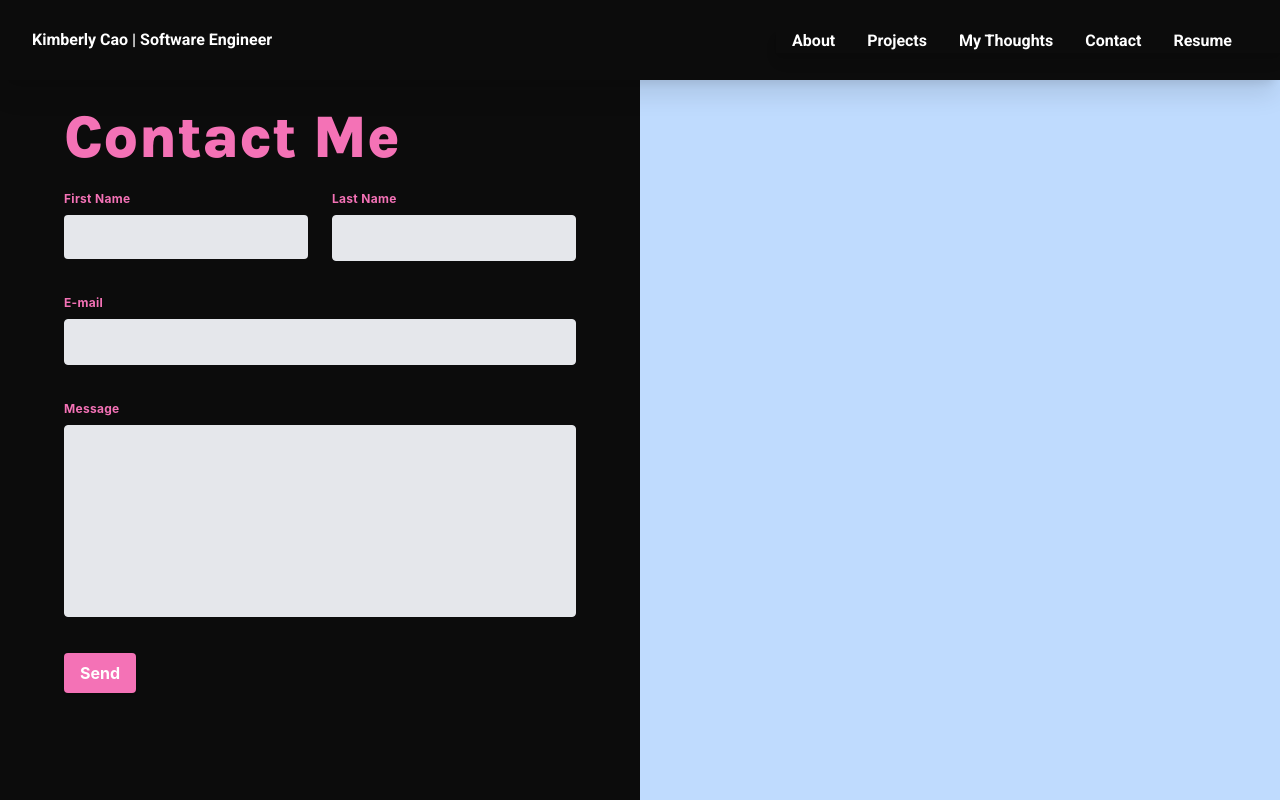
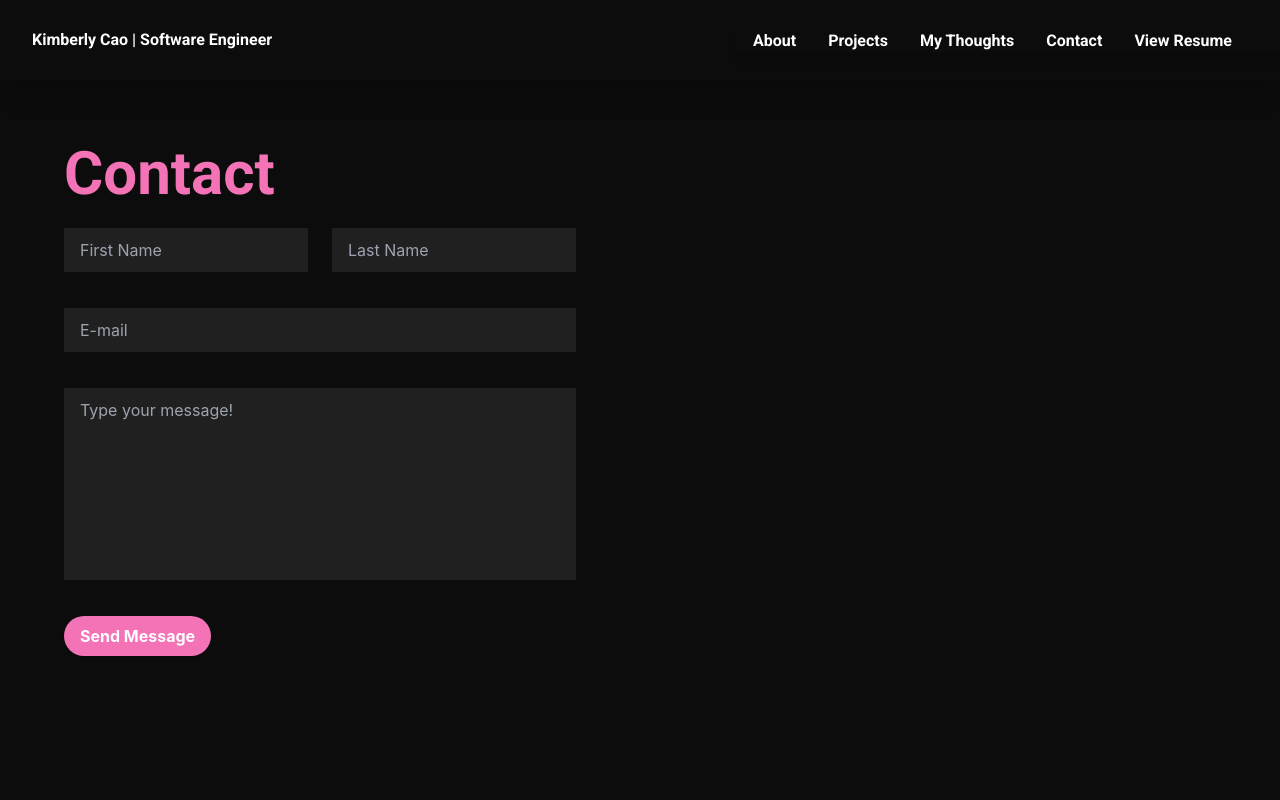
Before and after one commit to kimberlycao/Personal-Website-V2, a React (Create React App) app: page /contact in a window 1280 px wide. Built offline with nearby package versions, Linux system fonts and the light colour scheme.

Commit message:
Style updates

```diff
--- a/package.json
+++ b/package.json
@@ -6,6 +6,7 @@
     "@testing-library/jest-dom": "^5.16.1",
     "@testing-library/react": "^12.1.2",
     "@testing-library/user-event": "^13.5.0",
+    "google-map-react": "^2.1.10",
     "react": "^17.0.2",
     "react-dom": "^17.0.2",
     "react-router-dom": "^6.2.1",
--- a/public/index.html
+++ b/public/index.html
@@ -27,7 +27,7 @@
     <link rel="preconnect" href="https://fonts.googleapis.com" />
     <link rel="preconnect" href="https://fonts.gstatic.com" crossorigin />
     <link
-      href="https://fonts.googleapis.com/css2?family=Karla:wght@800&family=Roboto:wght@700&family=Source+Sans+Pro&display=swap"
+      href="https://fonts.googleapis.com/css2?family=Karla:wght@700&family=Lato:wght@900&family=Roboto:wght@700&family=Source+Sans+Pro&display=swap"
       rel="stylesheet"
     />
     <script src="https://cdn.jsdelivr.net/npm/TagCloud@2.2.0/dist/TagCloud.min.js"></script>
--- a/src/components/ContactForm.js
+++ b/src/components/ContactForm.js
@@ -2,99 +2,73 @@ const ContactForm = () => {
   return (
     <div className="m-5">
       <div className="pb-6 flex">
-        <span className="lg:text-6xl md:text-6xl sm:text-5xl text-3xl text-pink-400 font-karla hover:animate-bounce">
+        <span className="lg:text-6xl md:text-6xl sm:text-5xl text-3xl text-pink-400 font-roboto hover:animate-bounce">
           C
         </span>
-        <span className="lg:text-6xl md:text-6xl sm:text-5xl text-3xl text-pink-400 font-karla hover:animate-bounce">
+        <span className="lg:text-6xl md:text-6xl sm:text-5xl text-3xl text-pink-400 font-roboto hover:animate-bounce">
           o
         </span>
-        <span className="lg:text-6xl md:text-6xl sm:text-5xl text-3xl text-pink-400 font-karla marker:selection:hover:animate-bounce">
+        <span className="lg:text-6xl md:text-6xl sm:text-5xl text-3xl text-pink-400 font-roboto marker:selection:hover:animate-bounce">
           n
         </span>
-        <span className="lg:text-6xl md:text-6xl sm:text-5xl text-3xl text-pink-400 font-karla hover:animate-bounce">
+        <span className="lg:text-6xl md:text-6xl sm:text-5xl text-3xl text-pink-400 font-roboto hover:animate-bounce">
           t
         </span>
-        <span className="lg:text-6xl md:text-6xl sm:text-5xl text-3xl text-pink-400 font-karla hover:animate-bounce">
+        <span className="lg:text-6xl md:text-6xl sm:text-5xl text-3xl text-pink-400 font-roboto hover:animate-bounce">
           a
         </span>
-        <span className="lg:text-6xl md:text-6xl sm:text-5xl text-3xl text-pink-400 font-karla hover:animate-bounce">
+        <span className="lg:text-6xl md:text-6xl sm:text-5xl text-3xl text-pink-400 font-roboto hover:animate-bounce">
           c
         </span>
-        <span className="lg:text-6xl md:text-6xl sm:text-5xl text-3xl text-pink-400 font-karla hover:animate-bounce pr-4">
+        <span className="lg:text-6xl md:text-6xl sm:text-5xl text-3xl text-pink-400 font-roboto hover:animate-bounce pr-4">
           t
-        </span>
-        <span className="lg:text-6xl md:text-6xl sm:text-5xl text-3xl text-pink-400 font-karla hover:animate-bounce">
-          M
-        </span>
-        <span className="lg:text-6xl md:text-6xl sm:text-5xl text-3xl text-pink-400 font-karla hover:animate-bounce">
-          e
         </span>
       </div>
       <form class="w-full max-w-lg">
         <div class="flex flex-wrap -mx-3 mb-6">
           <div class="w-full md:w-1/2 px-3 mb-6 md:mb-0">
-            <label
-              class="block tracking-wide text-pink-400 text-xs font-bold mb-2"
-              for="grid-first-name"
-            >
-              First Name
-            </label>
             <input
-              class="appearance-none block w-full bg-gray-200 text-gray-900 rounded py-3 px-4 mb-3 leading-tight focus:outline-none focus:bg-white focus:border-pink-200"
+              class="appearance-none block w-full bg-dark-gray text-white py-3 px-4 mb-3 leading-tight focus:bg-dark-gray focus:outline-none"
               id="grid-first-name"
               type="text"
+              placeholder="First Name"
             />
           </div>
           <div class="w-full md:w-1/2 px-3">
-            <label
-              class="block tracking-wide text-pink-400 text-xs font-bold mb-2"
-              for="grid-last-name"
-            >
-              Last Name
-            </label>
             <input
-              class="appearance-none block w-full bg-gray-200 text-gray-900 border border-gray-200 rounded py-3 px-4 leading-tight focus:outline-none focus:bg-white focus:border-pink-200"
+              class="appearance-none block w-full bg-dark-gray text-white py-3 px-4 mb-3 leading-tight focus:bg-dark-gray focus:outline-none"
               id="grid-last-name"
               type="text"
+              placeholder="Last Name"
             />
           </div>
         </div>
         <div class="flex flex-wrap -mx-3 mb-6">
           <div class="w-full px-3">
-            <label
-              class="block tracking-wide text-pink-400 text-xs font-bold mb-2"
-              for="grid-password"
-            >
-              E-mail
-            </label>
             <input
-              class="appearance-none block w-full bg-gray-200 text-gray-900 border border-gray-200 rounded py-3 px-4 mb-3 leading-tight focus:outline-none focus:bg-white focus:border-pink-200"
+              class="appearance-none block w-full bg-dark-gray text-white py-3 px-4 mb-3 leading-tight focus:bg-dark-gray focus:outline-none"
               id="email"
               type="email"
+              placeholder="E-mail"
             />
           </div>
         </div>
         <div class="flex flex-wrap -mx-3 mb-6">
           <div class="w-full px-3">
-            <label
-              class="block tracking-wide text-pink-400 text-xs font-bold mb-2"
-              for="grid-password"
-            >
-              Message
-            </label>
             <textarea
-              class=" no-resize appearance-none block w-full bg-gray-200 text-gray-900 border border-gray-200 rounded py-3 px-4 mb-3 leading-tight focus:outline-none focus:bg-white focus:border-pink-200 h-48 resize-none"
+              class=" no-resize appearance-none block w-full bg-dark-gray text-white py-3 px-4 mb-3 leading-tight focus:bg-dark-gray focus:outline-none h-48 resize-none"
               id="message"
+              placeholder="Type your message!"
             ></textarea>
           </div>
         </div>
         <div class="md:flex md:items-center">
           <div class="md:w-1/3">
             <button
-              class="shadow text-white hover:text-pink-400 focus:shadow-outline focus:outline-none bg-pink-400 hover:bg-white font-bold py-2 px-4 rounded"
+              class="shadow text-white hover:text-pink-400 focus:shadow-outline focus:outline-none bg-pink-400 hover:bg-white font-bold py-2 px-4 rounded-full"
               type="button"
             >
-              Send
+              Send Message
             </button>
           </div>
           <div class="md:w-2/3"></div>
--- /dev/null
+++ b/src/components/Map.js
@@ -0,0 +1,4 @@
+import React from "react";
+import GoogleMapReact from "google-map-react";
+
+const Map = () => {};
--- a/src/components/Navbar.js
+++ b/src/components/Navbar.js
@@ -1,5 +1,6 @@
 import React, { useState } from "react";
 import { Link } from "react-router-dom";
+import ResumeButton from "./ResumeButton";
 
 const Navbar = () => {
   const [showSideNav, setShowSideNav] = useState(false);
@@ -54,7 +55,7 @@ const Navbar = () => {
           className="p-4 text-white hover:text-pink-400 font-roboto"
           to="/resume"
         >
-          Resume
+          View Resume
         </Link>
       </div>
     </nav>
--- a/src/components/ResumeButton.js
+++ b/src/components/ResumeButton.js
@@ -3,11 +3,11 @@ import { Link } from "react-router-dom";
 const ResumeButton = () => {
   return (
     <div className="relative mt-10 group">
-      <div className="absolute -inset-0.5 bg-gradient-to-r from-pink-600 to-pink-500 rounded-full blur opacity-75 group-hover:opacity-100 transition duration-200"></div>
+      <div className="absolute -inset-0.5 bg-gradient-to-r from-pink-600 to-pink-500 blur rounded-full opacity-75 group-hover:opacity-100 transition duration-200"></div>
       <Link to="/static/KimberlyCaoResume2021.pdf" target="_blank" download>
-        <button className="px-7 py-4 bg-my-gray rounded-full leading-none flex relative">
+        <button className="px-7 py-4 rounded-full bg-my-gray leading-none flex relative">
           <div className="text-white lg:text-lg md:text-lg sm:text-md text-md font-roboto">
-            Resume
+            Download Resume
           </div>
         </button>
       </Link>
--- a/src/components/SkillsCloud.js
+++ b/src/components/SkillsCloud.js
@@ -24,7 +24,7 @@ const SkillsCloud = () => {
   useEffect(() => {
     var tagCloud = TagCloud(cloud.current, myTags, {
       radius: 300,
-      maxSpeed: "fast",
+      maxSpeed: "normal",
       initSpeed: "normal",
       direction: 135,
       keep: true,
--- a/src/pages/About.js
+++ b/src/pages/About.js
@@ -9,22 +9,22 @@ const About = () => {
         <div className="mx-12 h-screen flex flex-col justify-center">
           <div className="p-12">
             <div className="pb-6 flex">
-              <span className="lg:text-7xl md:text-7xl sm:text-6xl text-4xl text-pink-400 font-karla hover:animate-bounce">
+              <span className="lg:text-7xl md:text-7xl sm:text-6xl text-4xl text-pink-400 font-roboto hover:animate-bounce">
                 W
               </span>
-              <span className="lg:text-7xl md:text-7xl sm:text-6xl text-4xl text-pink-400 font-karla hover:animate-bounce">
+              <span className="lg:text-7xl md:text-7xl sm:text-6xl text-4xl text-pink-400 font-roboto hover:animate-bounce">
                 h
               </span>
-              <span className="lg:text-7xl md:text-7xl sm:text-6xl text-4xl text-pink-400 font-karla pr-4 hover:animate-bounce">
+              <span className="lg:text-7xl md:text-7xl sm:text-6xl text-4xl text-pink-400 font-roboto pr-4 hover:animate-bounce">
                 o
               </span>
-              <span className="lg:text-7xl md:text-7xl sm:text-6xl text-4xl text-pink-400 font-karla pr-4 hover:animate-bounce">
+              <span className="lg:text-7xl md:text-7xl sm:text-6xl text-4xl text-pink-400 font-roboto pr-4 hover:animate-bounce">
                 I
               </span>
-              <span className="lg:text-7xl md:text-7xl sm:text-6xl text-4xl text-pink-400 font-karla hover:animate-bounce">
+              <span className="lg:text-7xl md:text-7xl sm:text-6xl text-4xl text-pink-400 font-roboto hover:animate-bounce">
                 A
               </span>
-              <span className="lg:text-7xl md:text-7xl sm:text-6xl text-4xl text-pink-400 font-karla hover:animate-bounce">
+              <span className="lg:text-7xl md:text-7xl sm:text-6xl text-4xl text-pink-400 font-roboto hover:animate-bounce">
                 m
               </span>
             </div>
--- a/src/pages/Contact.js
+++ b/src/pages/Contact.js
@@ -2,11 +2,11 @@ import ContactForm from "../components/ContactForm";
 
 const Contact = () => {
   return (
-    <div className="bg-my-gray h-screen flex-col justify-center items-center grid md:grid-cols-2 ">
+    <div className="h-screen flex-col justify-center items-center grid md:grid-cols-2 grid-cols-1 bg-my-gray">
       <div className="h-screen flex flex-col justify-center items-center">
         <ContactForm />
       </div>
-      <div className="bg-blue-200 h-screen">Content</div>
+      <div className="h-screen w-full flex flex-col justify-center items-center"></div>
     </div>
   );
 };
--- a/tailwind.config.js
+++ b/tailwind.config.js
@@ -6,9 +6,11 @@ module.exports = {
         roboto: "'Roboto', sans-serif",
         source: "'Source Sans Pro', sans-serif",
         karla: "'Karla', sans-serif",
+        lato: "'Lato', sans-serif",
       },
       colors: {
         "my-gray": "#0c0c0c",
+        "dark-gray": "#202020",
       },
     },
   },
```
Also changed, not shown: 1 other file (tests, documents, lock files or other folders).
